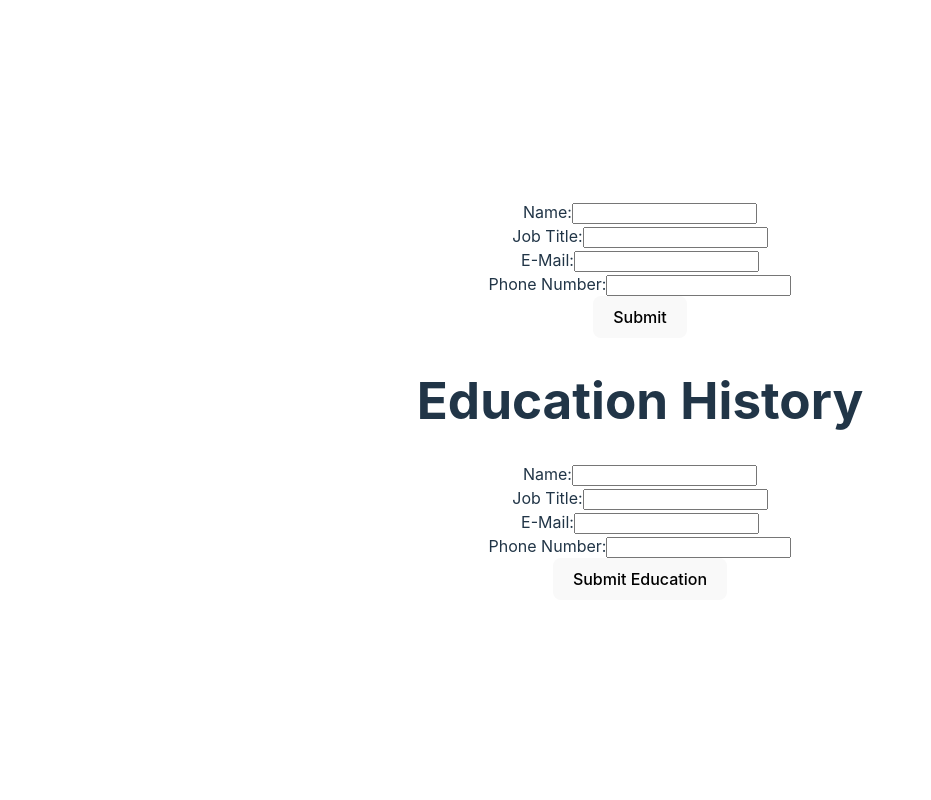
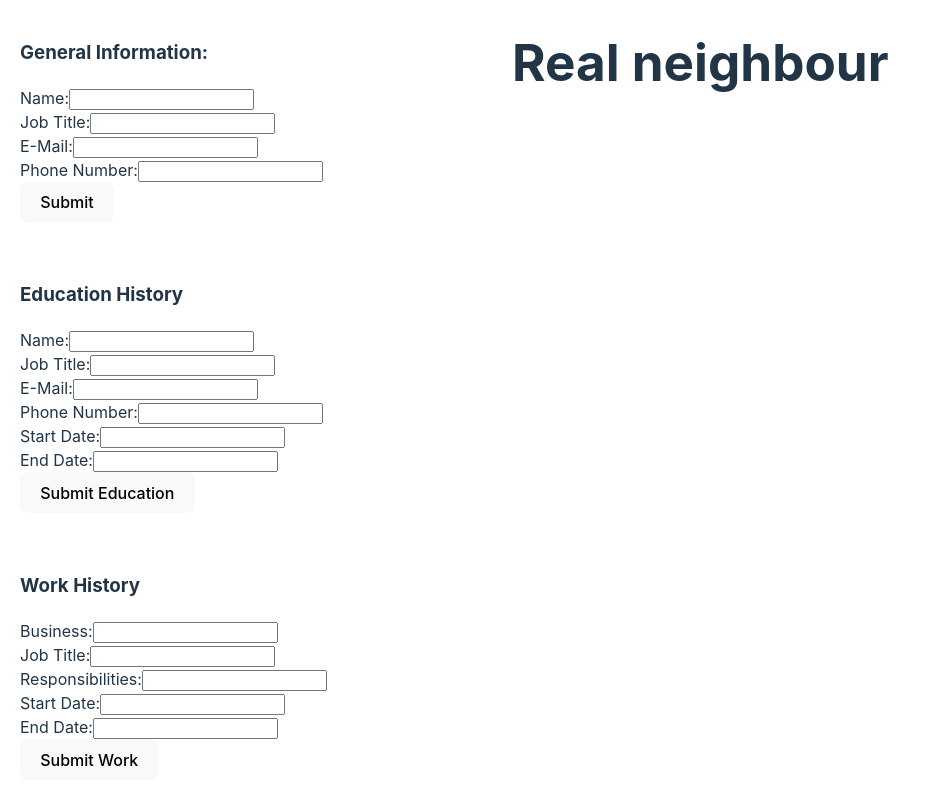
Before and after one commit to BenPhillips-21/cvApp, a React (Vite) app: page / in a window 1280 px wide. Shown: the whole page, without its empty margins (0-931 px from the left). Built offline with nearby package versions, Linux system fonts and the light colour scheme.

Commit message:
made work history component and added simple styling. started making resume component

```diff
--- a/src/App.jsx
+++ b/src/App.jsx
@@ -1,16 +1,32 @@
 import { useState } from 'react'
 import reactLogo from './assets/react.svg'
 import viteLogo from '/vite.svg'
-import './App.css'
+import './styles/styles.css'
 import GeneralInfo from './components/generalInfo.jsx'
 import EducationHistory from './components/education.jsx'
+import WorkHistory from './components/practical.jsx'
+import Resume from './components/resume.jsx'
 
 function App() {
 
   return (
     <>
-    <GeneralInfo />
-    <EducationHistory />
+    <div className="papa-container">
+    <div className="app-container">
+      <div className="section">
+        <GeneralInfo />
+      </div>
+      <div className="section">
+        <EducationHistory />
+      </div>
+      <div className="section">
+        <WorkHistory />
+      </div>
+    </div>
+    <div className="resume-container">
+      <Resume />
+    </div>
+    </div>
     </>
   )
 }
--- a/src/components/education.jsx
+++ b/src/components/education.jsx
@@ -6,26 +6,33 @@ const Education = () => {
   const [title, setTitle] = useState('');
   const [email, setEmail] = useState('');
   const [number, setNumber] = useState('');
-  const [status, setStatus] = useState(0)
+  const [startDate, setStartDate] = useState('');
+  const [endDate, setEndDate] = useState('');
+  const [status, setStatus] = useState(0);
 
   const addEducation = () => {
-    setEducations([...educations, { name, title, email, number }]);
+    setEducations([
+      ...educations,
+      { name, title, email, number, startDate, endDate }
+    ]);
     setName('');
     setTitle('');
     setEmail('');
     setNumber('');
-    setStatus(1)
+    setStartDate('');
+    setEndDate('');
+    setStatus(1);
   };
 
   const addMore = () => {
-    setStatus(0)
-}
+    setStatus(0);
+  };
 
-    function remove(key)  {
-    let newEducations = [...educations]
-    newEducations.splice(key, 1)
-    setEducations(newEducations)
-    }
+  const remove = (key) => {
+    let newEducations = [...educations];
+    newEducations.splice(key, 1);
+    setEducations(newEducations);
+  };
 
   if (status >= 1) {
     return (
@@ -36,6 +43,8 @@ const Education = () => {
             <p>{education.title}</p>
             <p>{education.email}</p>
             <p>{education.number}</p>
+            <p>Start Date: {education.startDate}</p>
+            <p>End Date: {education.endDate}</p>
             <button onClick={() => remove(index)}>Delete</button>
           </div>
         ))}
@@ -51,6 +60,8 @@ const Education = () => {
             <p>{education.title}</p>
             <p>{education.email}</p>
             <p>{education.number}</p>
+            <p>Start Date: {education.startDate}</p>
+            <p>End Date: {education.endDate}</p>
           </div>
         ))}
         <label>Name:</label>
@@ -81,17 +92,30 @@ const Education = () => {
           onChange={(event) => setNumber(event.target.value)}
         />
         <br />
+        <label>Start Date:</label>
+        <input
+          type="text"
+          value={startDate}
+          onChange={(event) => setStartDate(event.target.value)}
+        />
+        <br />
+        <label>End Date:</label>
+        <input
+          type="text"
+          value={endDate}
+          onChange={(event) => setEndDate(event.target.value)}
+        />
+        <br />
         <button onClick={addEducation}>Submit Education</button>
       </>
     );
   }
-}
-
+};
 
 const EducationHistory = () => {
   return (
     <>
-      <h1>Education History</h1>
+      <h3>Education History</h3>
       <Education />
     </>
   );
--- a/src/components/generalInfo.jsx
+++ b/src/components/generalInfo.jsx
@@ -13,6 +13,7 @@ function GeneralInfo() {
 
     if (status === false) {
     return (<>
+    <h3>General Information:</h3>
     <label>Name:</label>
       <input
           type="text"
--- a/src/components/practical.jsx
+++ b/src/components/practical.jsx
@@ -0,0 +1,109 @@
+import React, { useState } from 'react';
+const Work = () => {
+  const [works, setWorks] = useState([]);
+  const [business, setBusiness] = useState('');
+  const [jobTitle, setJobTitle] = useState('');
+  const [responsibilities, setResponsibilities] = useState('');
+  const [startDate, setStartDate] = useState('');
+  const [endDate, setEndDate] = useState('');
+  const [status, setStatus] = useState(0);
+
+  const addWork = () => {
+    setWorks([...works, { business, jobTitle, responsibilities, startDate, endDate }]);
+    setBusiness('');
+    setJobTitle('');
+    setResponsibilities('');
+    setStartDate('');
+    setEndDate('');
+    setStatus(1);
+  };
+
+  const addMore = () => {
+    setStatus(0);
+  };
+
+  const remove = (key) => {
+    let newWorks = [...works];
+    newWorks.splice(key, 1);
+    setWorks(newWorks);
+  };
+
+  if (status >= 1) {
+    return (
+      <>
+        {works.map((work, index) => (
+          <div key={index}>
+            <h3>{work.business}</h3>
+            <p>{work.jobTitle}</p>
+            <p>{work.responsibilities}</p>
+            <p>Start Date: {work.startDate}</p>
+            <p>End Date: {work.endDate}</p>
+            <button onClick={() => remove(index)}>Delete</button>
+          </div>
+        ))}
+        <button onClick={addMore}>Add More Work</button>
+      </>
+    );
+  } else {
+    return (
+      <>
+        {works.map((work, index) => (
+          <div key={index}>
+            <h3>{work.business}</h3>
+            <p>{work.jobTitle}</p>
+            <p>{work.responsibilities}</p>
+            <p>Start Date: {work.startDate}</p>
+            <p>End Date: {work.endDate}</p>
+          </div>
+        ))}
+        <label>Business:</label>
+        <input
+          type="text"
+          value={business}
+          onChange={(event) => setBusiness(event.target.value)}
+        />
+        <br />
+        <label>Job Title:</label>
+        <input
+          type="text"
+          value={jobTitle}
+          onChange={(event) => setJobTitle(event.target.value)}
+        />
+        <br />
+        <label>Responsibilities:</label>
+        <input
+          type="text"
+          value={responsibilities}
+          onChange={(event) => setResponsibilities(event.target.value)}
+        />
+        <br />
+        <label>Start Date:</label>
+        <input
+          type="text"
+          value={startDate}
+          onChange={(event) => setStartDate(event.target.value)}
+        />
+        <br />
+        <label>End Date:</label>
+        <input
+          type="text"
+          value={endDate}
+          onChange={(event) => setEndDate(event.target.value)}
+        />
+        <br />
+        <button onClick={addWork}>Submit Work</button>
+      </>
+    );
+  }
+};
+
+const WorkHistory = () => {
+  return (
+    <>
+      <h3>Work History</h3>
+      <Work />
+    </>
+  );
+};
+
+export default WorkHistory;
--- /dev/null
+++ b/src/components/resume.jsx
@@ -0,0 +1,7 @@
+import React, { useState } from 'react';
+
+export default function Resume() {
+  return (
+    <h1>Real neighbour</h1>
+  );
+}
--- /dev/null
+++ b/src/styles/styles.css
@@ -0,0 +1,23 @@
+.papa-container {
+    display: flex;
+    flex-direction: row;
+}
+
+.app-container {
+    display: flex;
+    flex-direction: column; /* Stack items vertically */
+    width: 40vw; /* 100% of viewport width */
+  }
+
+  .section {
+    flex: 1; /* Each section takes up equal height */
+    padding: 20px; /* Optional padding for each section */
+    box-sizing: border-box;
+  }
+
+
+  .resume-container {
+    display: flex;
+    flex-direction: column; /* Stack items vertically */
+    width: 60vw; /* 100% of viewport width */
+}
```
